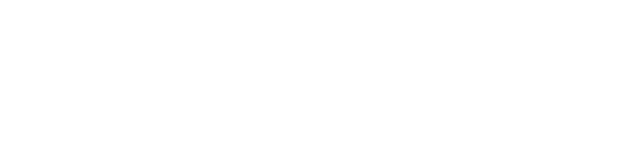
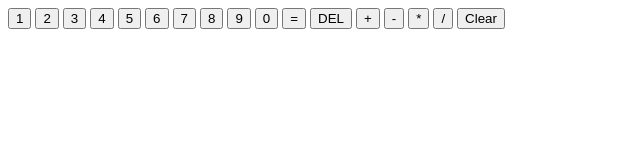
Before and after one commit to ReconSempai/Calculator-Proyect, a plain HTML site: page index.html in a window 1280 px wide. Shown: the whole page, without its empty margins (0-640 px from the left). Drawn offline with Linux system fonts and the light colour scheme.

Commit message:
add all buttons

```diff
--- a/index.html
+++ b/index.html
@@ -6,4 +6,23 @@
     <script src="./script.js" defer></script>
     <link href="./style.css">
 </head>
+<body>
+    <button>1</button>
+    <button>2</button>
+    <button>3</button>
+    <button>4</button>
+    <button>5</button>
+    <button>6</button>
+    <button>7</button>
+    <button>8</button>
+    <button>9</button>
+    <button>0</button>
+    <button>=</button>
+    <button>DEL</button>
+    <button>+</button>
+    <button>-</button>
+    <button>*</button>
+    <button>/</button>
+    <button>Clear</button>
+</body>
 </html>
```
